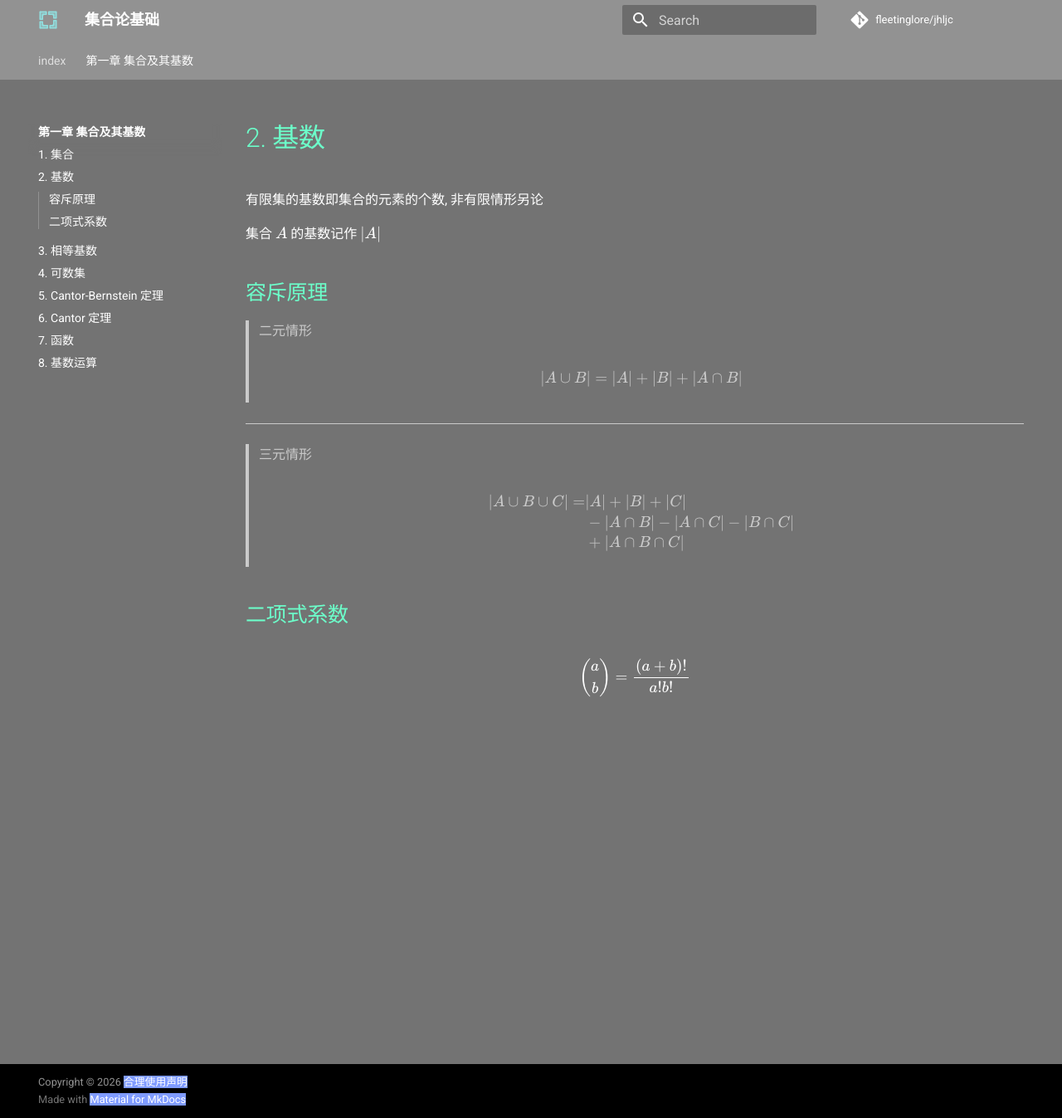
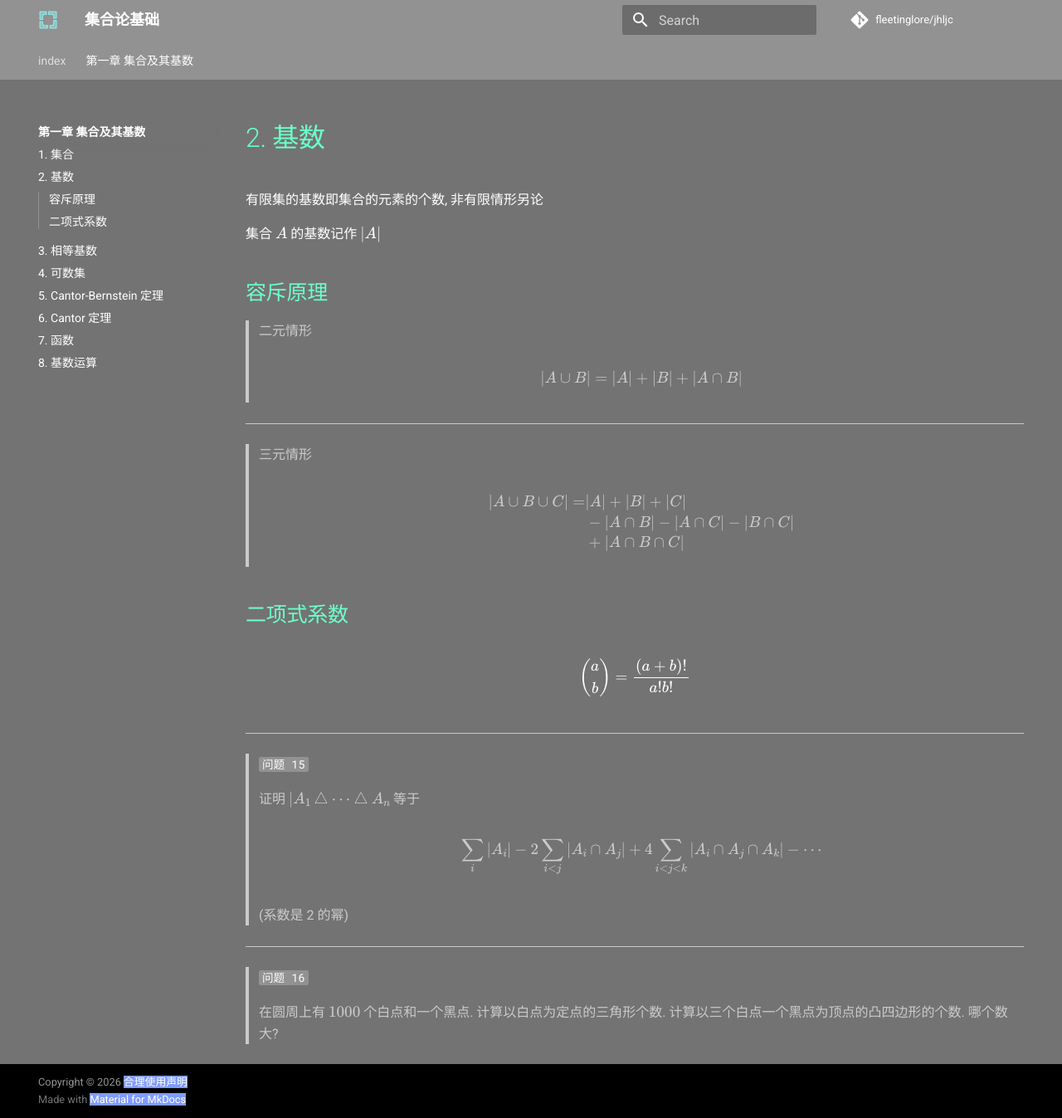
Before and after one commit to FleetingLore/jhljc, an MkDocs documentation site: the page built from docs/1/2.md, in a window 1280 px wide and 1347 px high. Shown: the whole window at 83% size. Built offline with MkDocs 1.6.1 and Material for MkDocs 9.7.7, drawn with Linux system fonts in a browser that asks for light colours; comment, search, counter and statistics services are not loaded.

Commit message:
Update 2.md

```diff
--- a/docs/1/2.md
+++ b/docs/1/2.md
@@ -18,3 +18,20 @@
 ## 二项式系数
 
 $$\left( \begin{matrix} a \\ b \end{matrix} \right) = \frac{(a + b) !}{a ! b !}$$
+
+---
+> `问题 15`
+>
+> 证明 $| A _1 \bigtriangleup \cdots \bigtriangleup A _n$ 等于
+>
+> $$\sum _i | A _i | - 2 \sum _{i < j} | A _i \cap A _j | + 4 \sum _{i < j < k} | A _i \cap A _j \cap A _k | - \cdots$$
+>
+> (系数是 2 的幂)
+
+---
+> `问题 16`
+>
+> 在圆周上有 $1000$ 个白点和一个黑点.
+> 计算以白点为定点的三角形个数.
+> 计算以三个白点一个黑点为顶点的凸四边形的个数.
+> 哪个数大?
```
